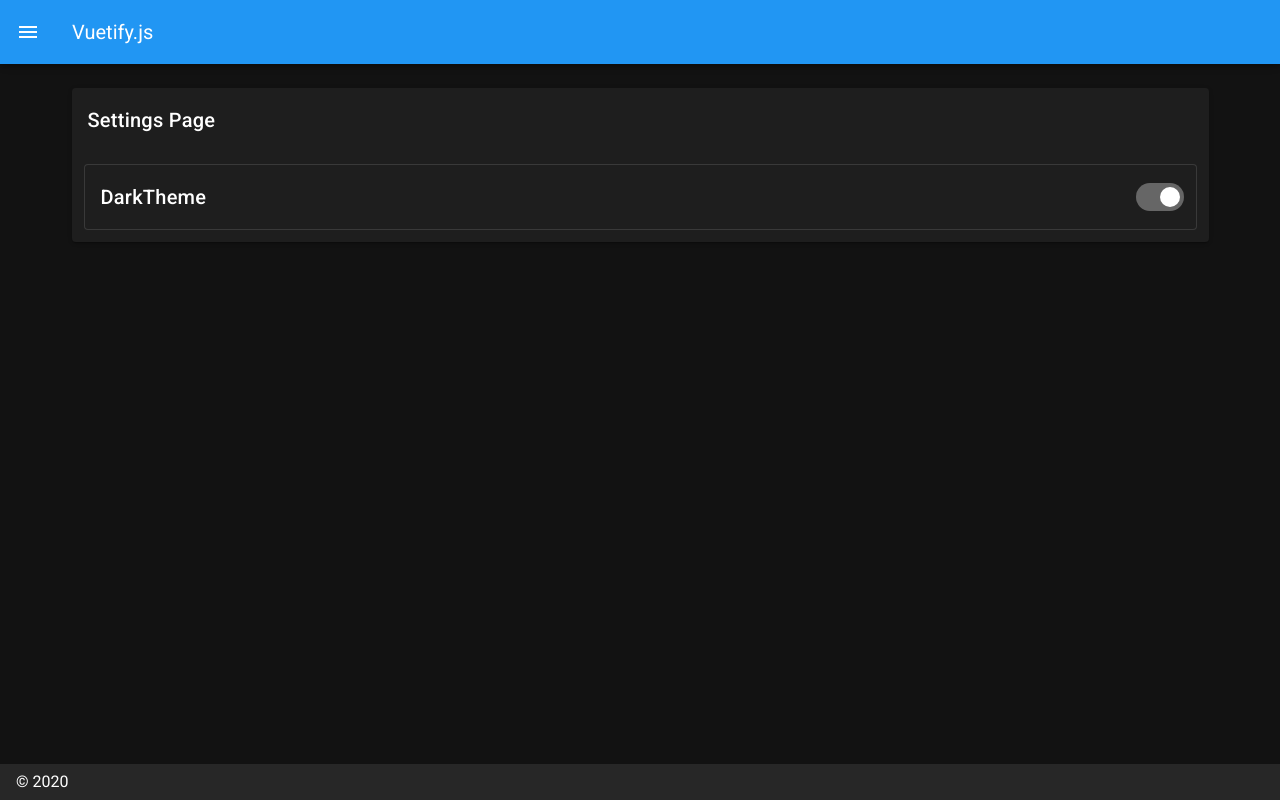
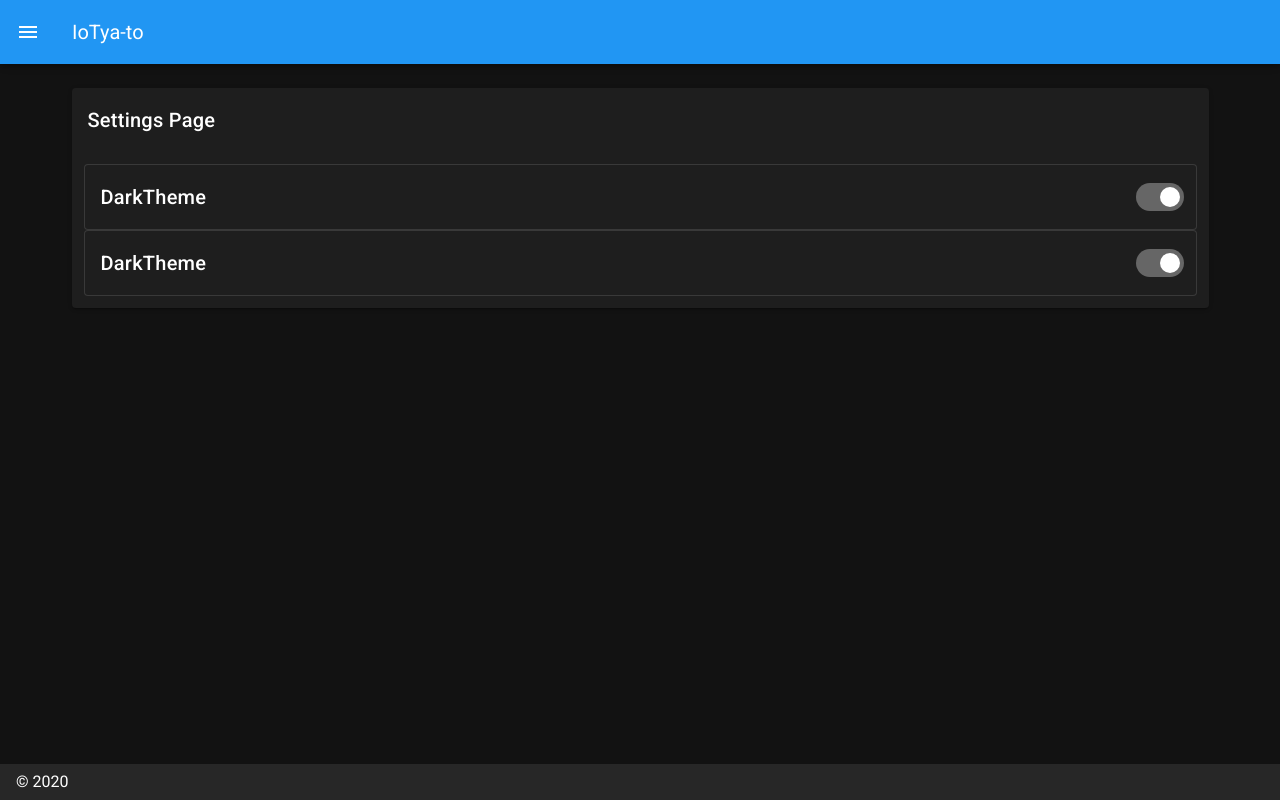
Before and after one commit to IoTya-To/IoTya-to, a Nuxt app: page /settings in a window 1280 px wide. Built offline with nearby package versions, Linux system fonts and the light colour scheme.

Commit message:
add AppBar title

```diff
--- a/components/StreamingChart.vue
+++ b/components/StreamingChart.vue
@@ -12,8 +12,7 @@ export default {
             label: 'Dataset 1',
             fill: false,
             borderColor: 'rgb(255, 99, 132)',
-            backgroundColor: 'rgba(255, 99, 132, 0.5)',
-            borderDash: [8, 4]
+            backgroundColor: 'rgba(255, 99, 132, 0.5)'
           },
           {
             label: 'Dataset 2',
--- a/layouts/default.vue
+++ b/layouts/default.vue
@@ -79,7 +79,7 @@ export default {
       miniVariant: false,
       right: true,
       rightDrawer: false,
-      title: 'Vuetify.js'
+      title: 'IoTya-to'
     }
   }
 }
--- a/pages/index.vue
+++ b/pages/index.vue
@@ -2,7 +2,7 @@
   <v-layout column justify-center align-center>
     <v-flex xs12 sm2 md4 lg4 xl4>
       <v-row>
-        <v-col v-for="n in 5" :key="n" :cols="3">
+        <v-col v-for="n in 6" :key="n" :cols="4">
           <v-card>
             <v-card-title>
               {{n}}
--- a/pages/settings.vue
+++ b/pages/settings.vue
@@ -15,7 +15,24 @@
                   hide-details
                   inset
                   color="#ffffff"
-                ></v-switch>
+                />
+              </v-layout>
+            </v-col>
+          </v-row>
+        </v-card>
+        <v-card outlined>
+          <v-row>
+            <v-col>
+              <v-card-title>DarkTheme</v-card-title>
+            </v-col>
+            <v-col>
+              <v-layout justify-end>
+                <v-switch
+                  v-model="$vuetify.theme.dark"
+                  hide-details
+                  inset
+                  color="#ffffff"
+                />
               </v-layout>
             </v-col>
           </v-row>
```
